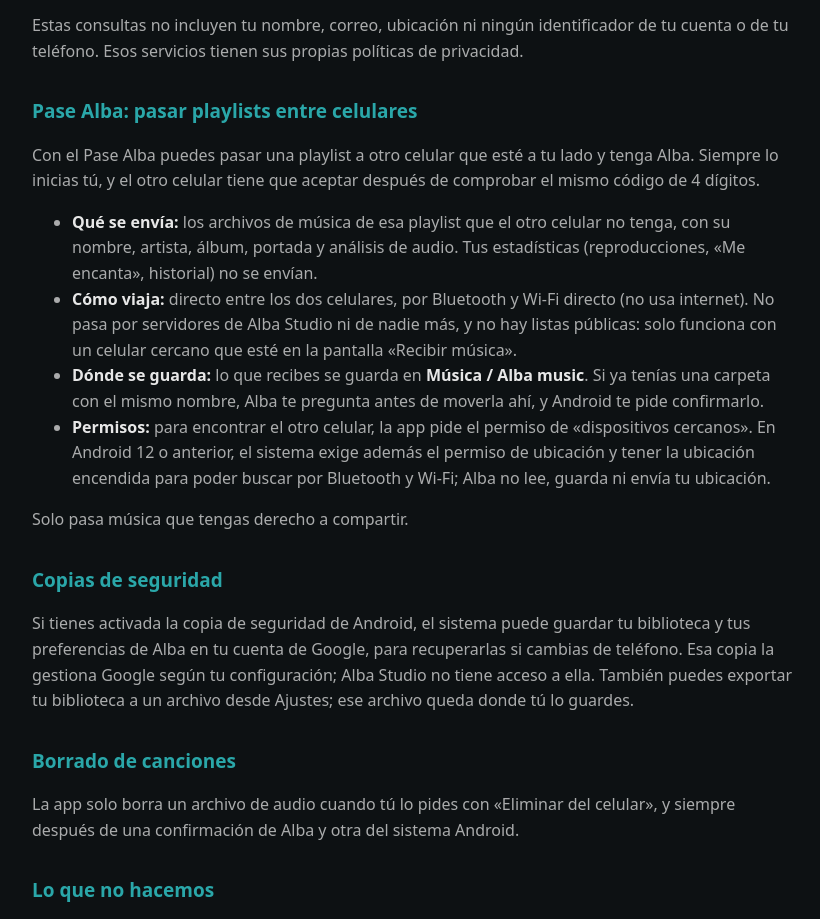
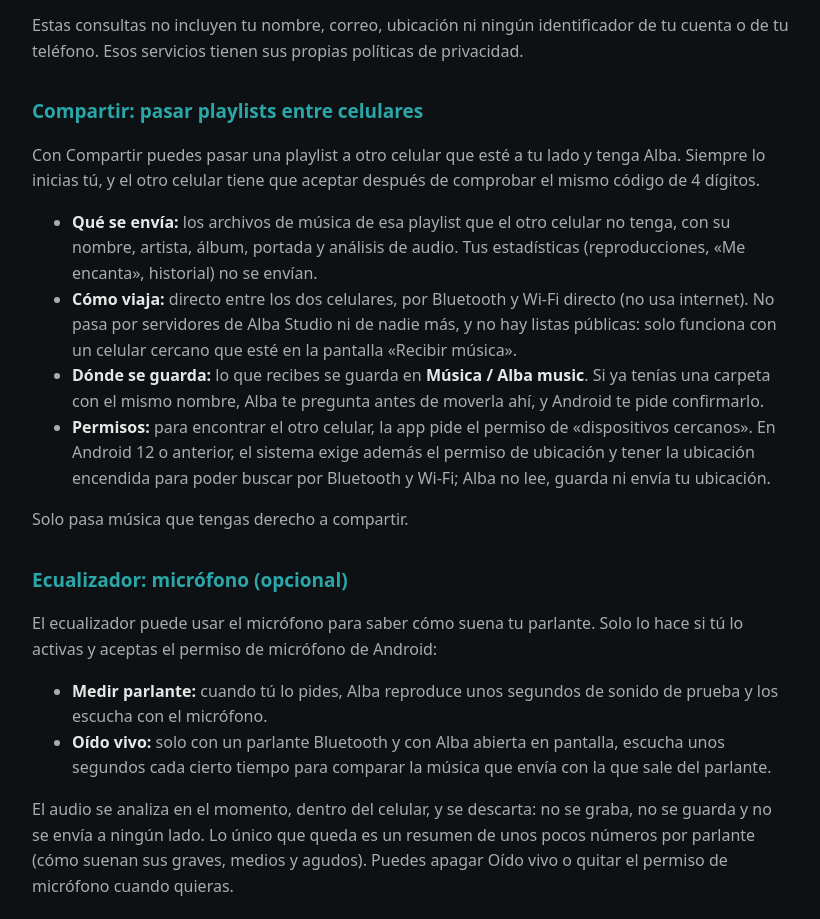
Before and after one commit to rogeralba19/rogalba19.github.io, a plain HTML site: page alba-player/privacidad/index.html in a window 1280 px wide. Shown: the part 748-1667 px from the top of the page, without its empty margins (228-1048 px from the left). Drawn offline with Linux system fonts and the light colour scheme.

Commit message:
Alba Player: política de privacidad v3 (micrófono del ecualizador, Compartir)
Co-Authored-By: Claude Opus 5.5 <noreply@anthropic.com>

```diff
--- a/alba-player/privacidad/index.html
+++ b/alba-player/privacidad/index.html
@@ -19,7 +19,7 @@
 <body>
 <main>
 <h1>Política de privacidad de Alba Player</h1>
-<p class="small">Última actualización: 1 de noviembre de 2026 · Desarrollador: Alba Studio (albastudio.dev)</p>
+<p class="small">Última actualización: 15 de noviembre de 2026 · Desarrollador: Alba Studio (albastudio.dev)</p>
 
 <p>Alba Player es un reproductor de música <strong>local</strong>: reproduce los archivos de audio que ya
 tienes en tu teléfono. No tiene cuentas de usuario, no muestra publicidad y no usa servicios de
@@ -29,7 +29,7 @@ analítica ni de seguimiento.</p>
 <ul>
   <li><strong>Tus archivos de música.</strong> Con el permiso de acceso a audio, la app lee los archivos
   de las carpetas que elijas para armar tu biblioteca y reproducirlos. Los archivos solo salen de tu
-  teléfono si tú usas el <strong>Pase Alba</strong> (ver más abajo), y nunca pasan por nuestros servidores.</li>
+  teléfono si tú usas <strong>Compartir</strong> (ver más abajo), y nunca pasan por nuestros servidores.</li>
   <li><strong>Tu biblioteca y tus estadísticas</strong> (playlists, canciones marcadas con «Me encanta»,
   cantidad de reproducciones, historial de reproducción, preferencias y análisis de audio como el
   recorte de silencios o el ritmo de cada canción). Se guardan <strong>solo en tu teléfono</strong>.</li>
@@ -53,8 +53,8 @@ activada, se envía:</p>
 <p>Estas consultas no incluyen tu nombre, correo, ubicación ni ningún identificador de tu cuenta o de tu
 teléfono. Esos servicios tienen sus propias políticas de privacidad.</p>
 
-<h2>Pase Alba: pasar playlists entre celulares</h2>
-<p>Con el Pase Alba puedes pasar una playlist a otro celular que esté a tu lado y tenga Alba. Siempre lo
+<h2>Compartir: pasar playlists entre celulares</h2>
+<p>Con Compartir puedes pasar una playlist a otro celular que esté a tu lado y tenga Alba. Siempre lo
 inicias tú, y el otro celular tiene que aceptar después de comprobar el mismo código de 4 dígitos.</p>
 <ul>
   <li><strong>Qué se envía:</strong> los archivos de música de esa playlist que el otro celular no tenga, con
@@ -71,6 +71,19 @@ inicias tú, y el otro celular tiene que aceptar después de comprobar el mismo
   encendida para poder buscar por Bluetooth y Wi-Fi; Alba no lee, guarda ni envía tu ubicación.</li>
 </ul>
 <p>Solo pasa música que tengas derecho a compartir.</p>
+
+<h2>Ecualizador: micrófono (opcional)</h2>
+<p>El ecualizador puede usar el micrófono para saber cómo suena tu parlante. Solo lo hace si tú lo
+activas y aceptas el permiso de micrófono de Android:</p>
+<ul>
+  <li><strong>Medir parlante:</strong> cuando tú lo pides, Alba reproduce unos segundos de sonido de prueba
+  y los escucha con el micrófono.</li>
+  <li><strong>Oído vivo:</strong> solo con un parlante Bluetooth y con Alba abierta en pantalla, escucha unos
+  segundos cada cierto tiempo para comparar la música que envía con la que sale del parlante.</li>
+</ul>
+<p>El audio se analiza en el momento, dentro del celular, y se descarta: no se graba, no se guarda y no se
+envía a ningún lado. Lo único que queda es un resumen de unos pocos números por parlante (cómo suenan sus
+graves, medios y agudos). Puedes apagar Oído vivo o quitar el permiso de micrófono cuando quieras.</p>
 
 <h2>Copias de seguridad</h2>
 <p>Si tienes activada la copia de seguridad de Android, el sistema puede guardar tu biblioteca y tus
```
